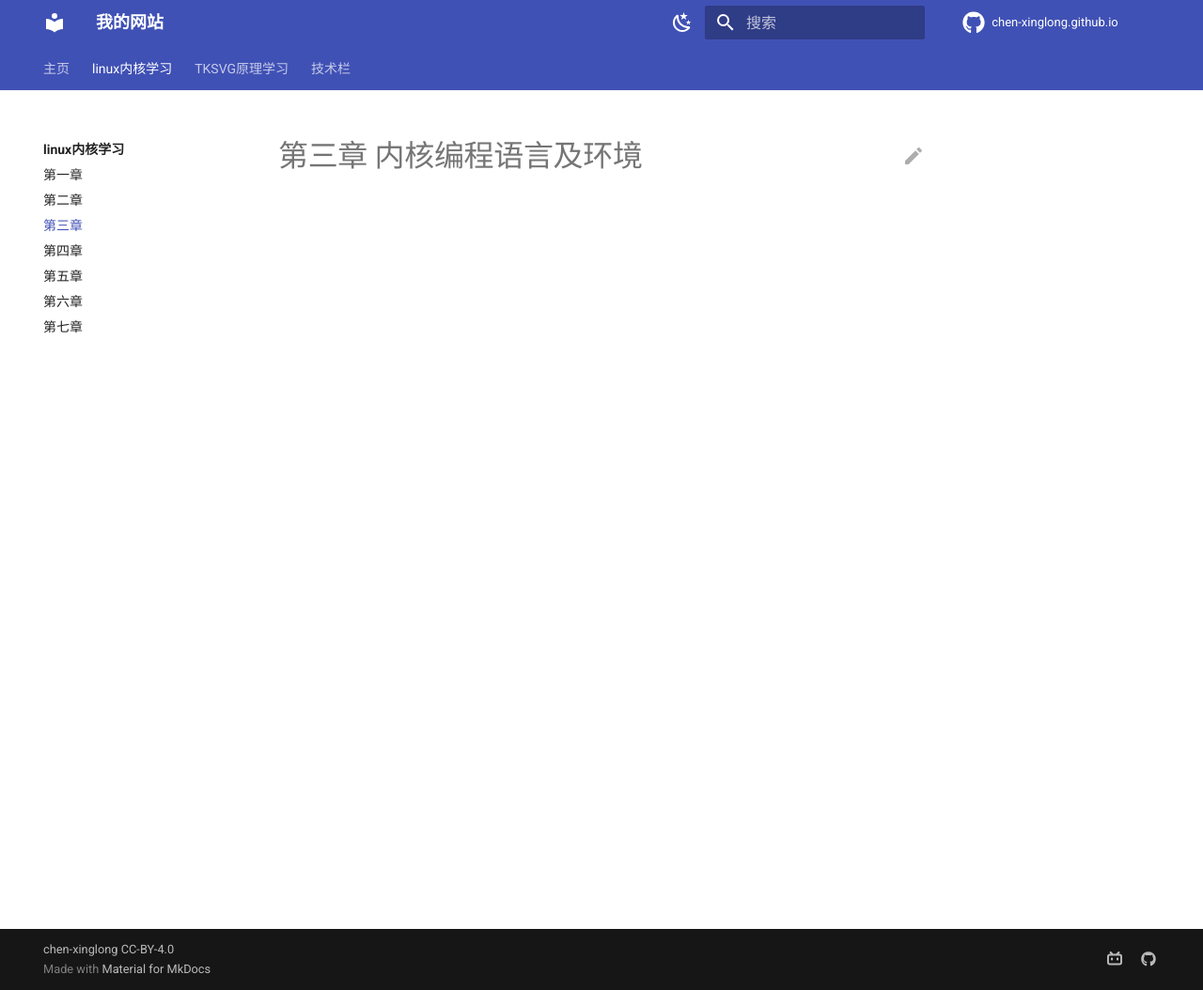
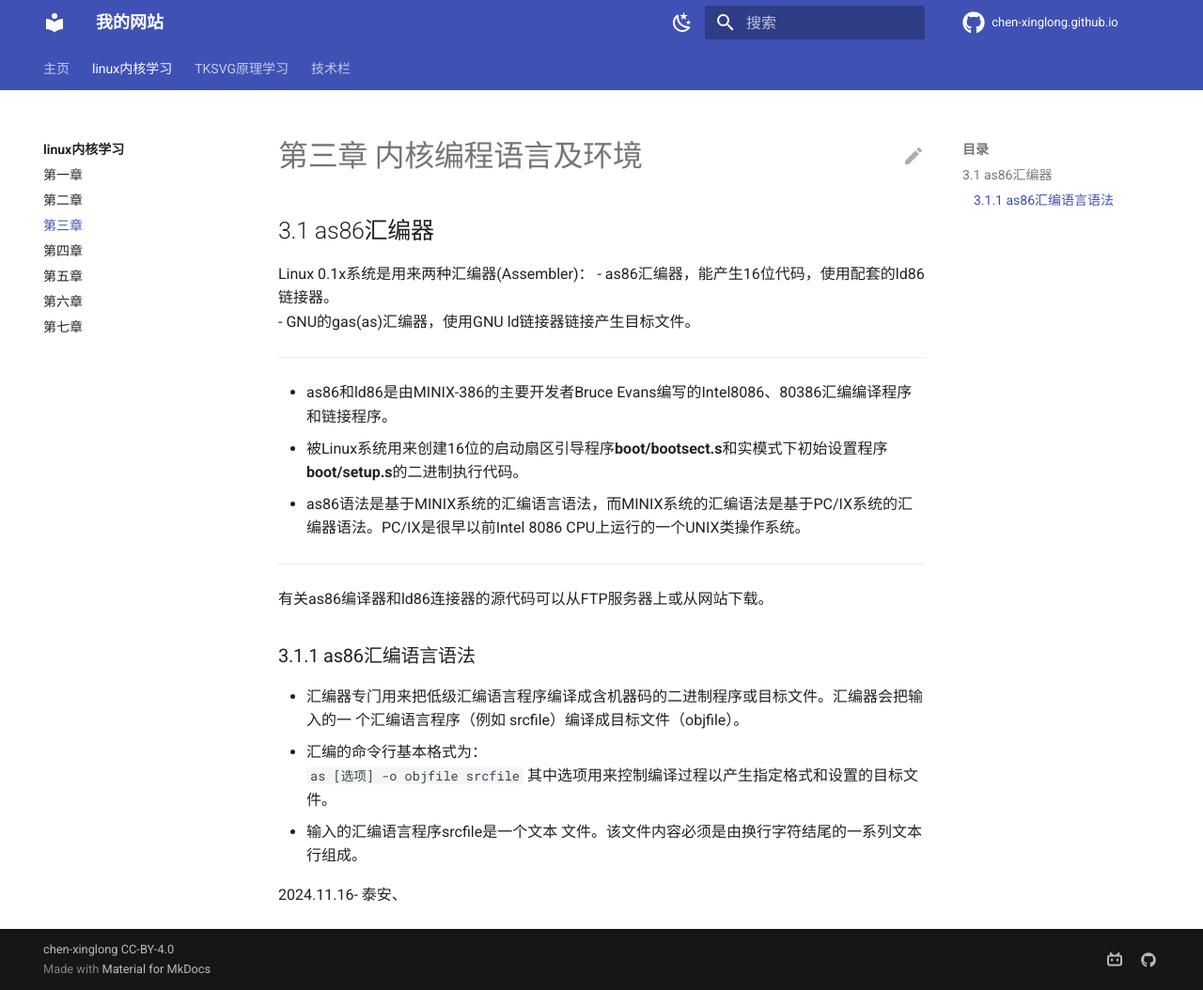
Before and after one commit to chen-xinglong/chen-xinglong.github.io, an MkDocs documentation site: the page built from docs/linux011/p3.md, in a window 1280 px wide and 1054 px high. Shown: the whole window at 94% size. Built offline with MkDocs 1.6.1 and Material for MkDocs 9.7.7, drawn with Linux system fonts in a browser that asks for light colours; comment, search, counter and statistics services are not loaded.

Commit message:
updata p3.md

```diff
--- a/docs/linux011/p3.md
+++ b/docs/linux011/p3.md
@@ -1,2 +1,48 @@
 
 # 第三章 内核编程语言及环境
+
+## 3.1 as86汇编器
+
+Linux 0.1x系统是用来两种汇编器(Assembler)：
+- as86汇编器，能产生16位代码，使用配套的ld86链接器。
+- GNU的gas(as)汇编器，使用GNU ld链接器链接产生目标文件。
+---
+
+- as86和ld86是由MINIX-386的主要开发者Bruce Evans编写的Intel8086、80386汇编编译程序和链接程序。
+- 被Linux系统用来创建16位的启动扇区引导程序**boot/bootsect.s**和实模式下初始设置程序**boot/setup.s**的二进制执行代码。
+- as86语法是基于MINIX系统的汇编语言语法，而MINIX系统的汇编语法是基于PC/IX系统的汇编器语法。PC/IX是很早以前Intel 8086 CPU上运行的一个UNIX类操作系统。
+
+---
+
+有关as86编译器和ld86连接器的源代码可以从FTP服务器<ftp.funet.fi>上或从网站<www.oldlinux.org>下载。
+
+### 3.1.1 as86汇编语言语法
+
+
+- 汇编器专门用来把低级汇编语言程序编译成含机器码的二进制程序或目标文件。汇编器会把输入的一
+个汇编语言程序（例如 srcfile）编译成目标文件（objfile）。
+- 汇编的命令行基本格式为：
+`as [选项] -o objfile srcfile`  其中选项用来控制编译过程以产生指定格式和设置的目标文件。
+- 输入的汇编语言程序srcfile是一个文本
+文件。该文件内容必须是由换行字符结尾的一系列文本行组成。
+
+
+
+
+
+
+
+
+
+
+
+
+
+
+
+
+
+
+
+
+2024.11.16-      泰安、
```
